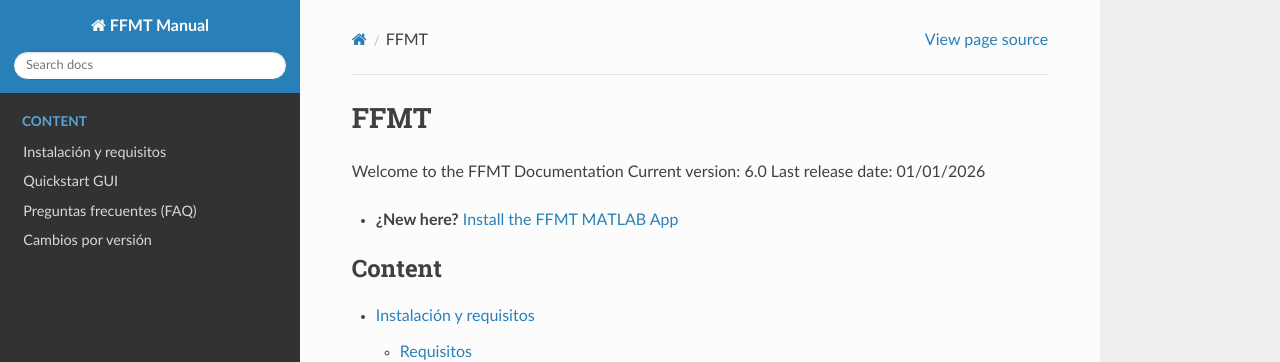
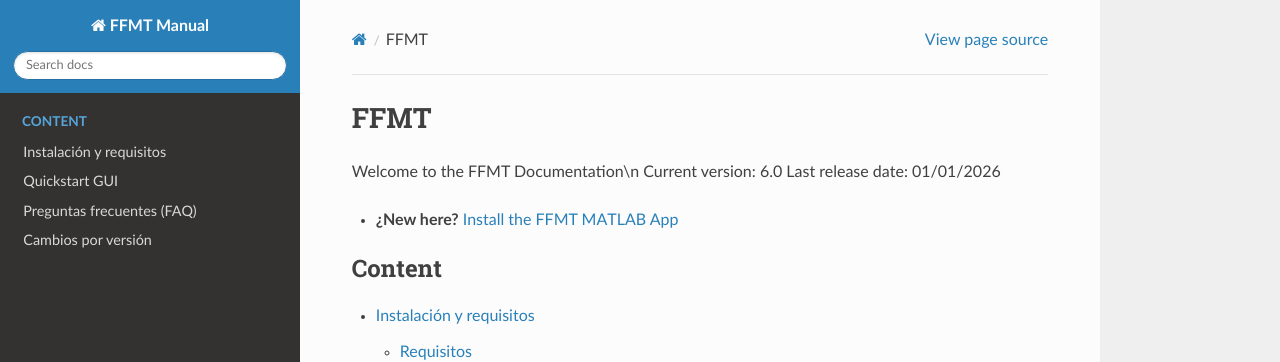
Before and after one commit to ffmtsw/ffmt, a Sphinx documentation site: the page built from docs/source/index.md, in a window 1280 px wide. Shown: the top 362 px of the page. Built offline with Sphinx 7.4.7 and the Read the Docs theme 3.1.0, drawn with Linux system fonts in a browser that asks for light colours.

```diff
--- a/docs/source/index.md
+++ b/docs/source/index.md
@@ -1,6 +1,6 @@
 # FFMT
 
-Welcome to the FFMT Documentation
+Welcome to the FFMT Documentation\n
 Current version: 6.0
 Last release date: 01/01/2026
 
```
